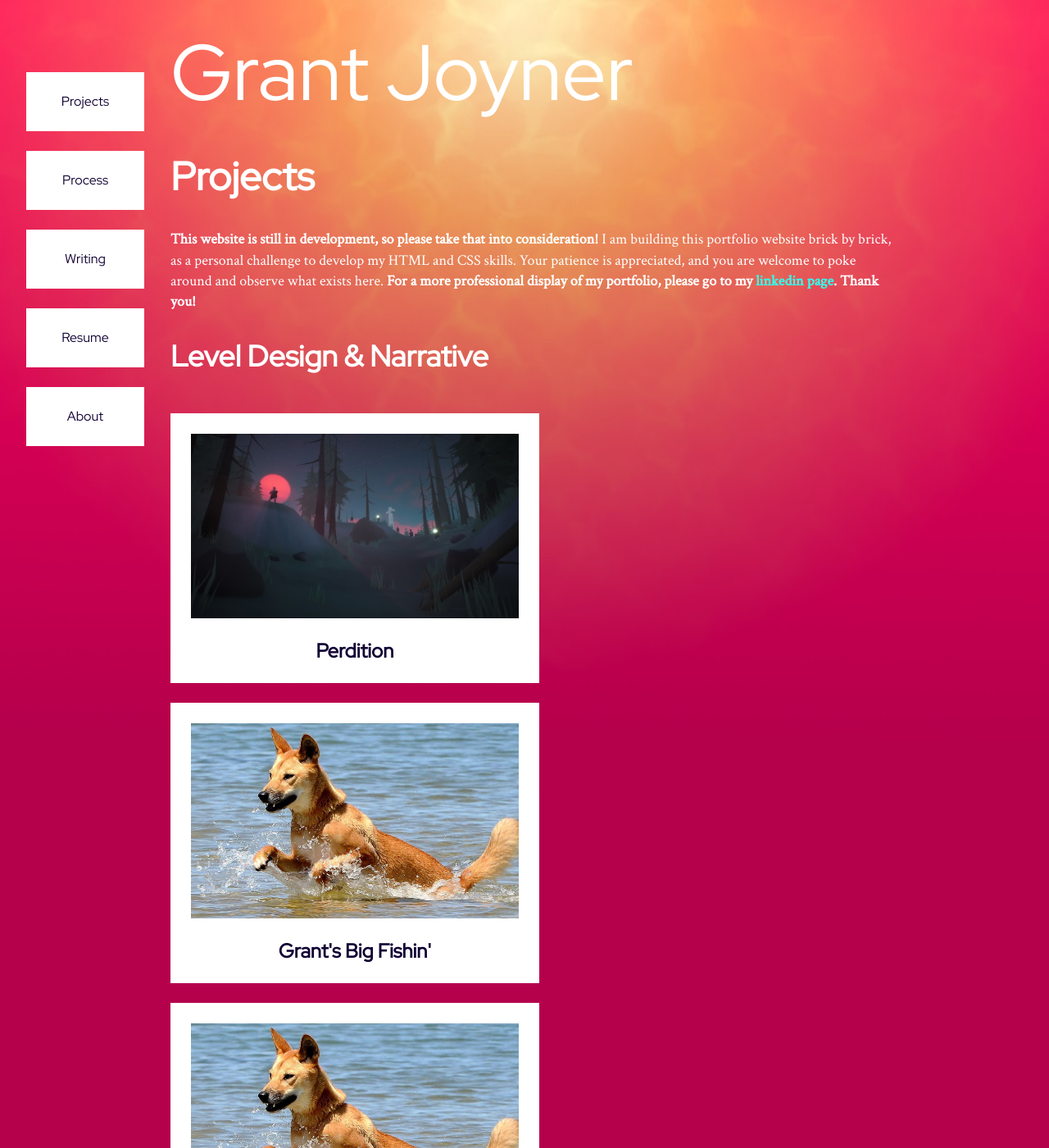
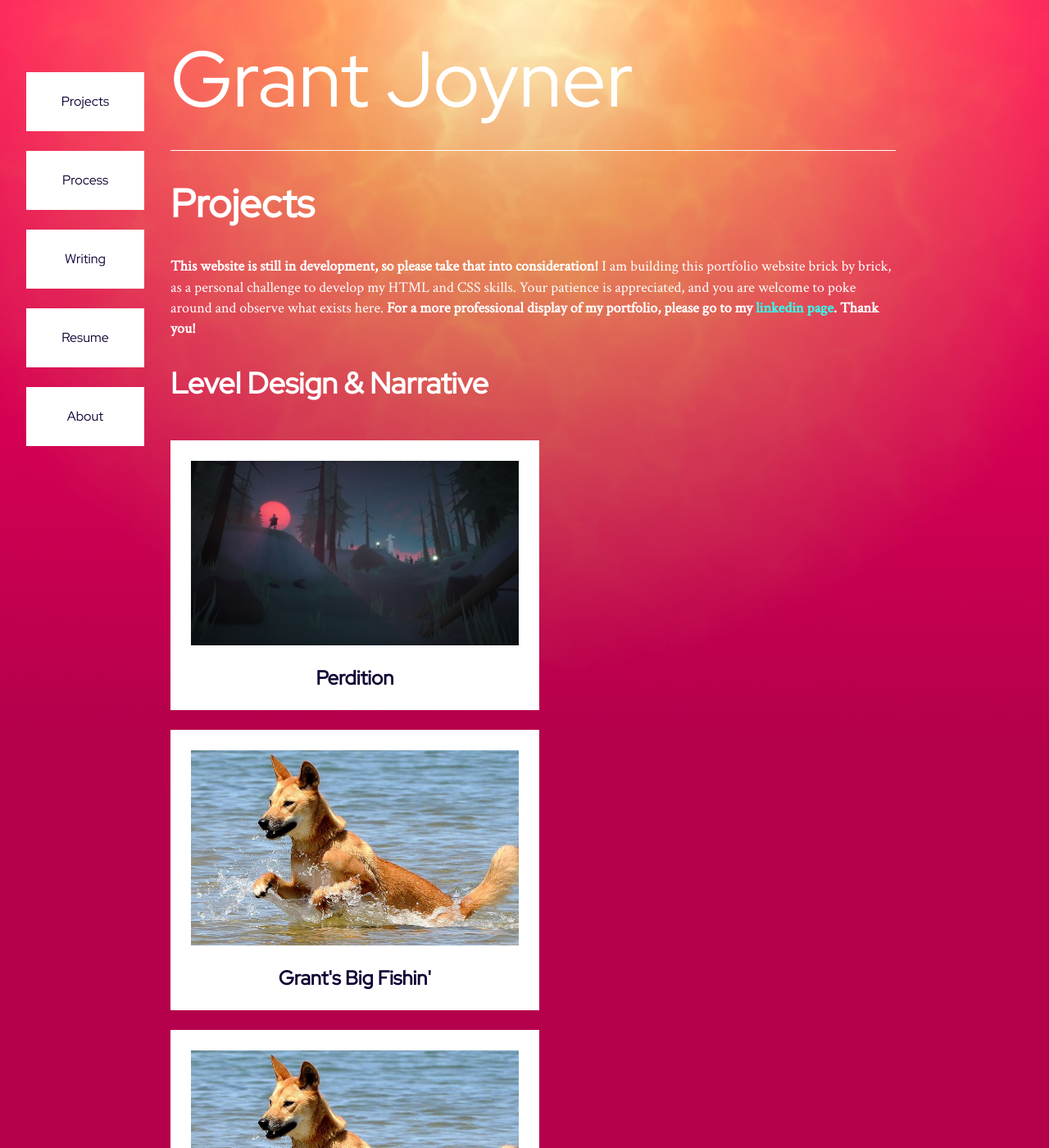
Before and after one commit to digigrant/digigrant.github.io, a Jekyll site: the page built from index.html, in a window 1280 px wide and 1400 px high. Shown: the whole window at 82% size. Built offline with Jekyll 4.4.1, drawn with Linux system fonts in a browser that asks for light colours.

Commit message:
Update main.scss

```diff
--- a/_sass/main.scss
+++ b/_sass/main.scss
@@ -54,8 +54,10 @@ nav
 
 .logo
 {
-    margin-top: 24px;
-    margin-bottom: 24px;
+    padding-top: 24px;
+    padding-bottom: 24px;
+
+    border-bottom: 1px solid $color1;
 }
 
 h1
```
